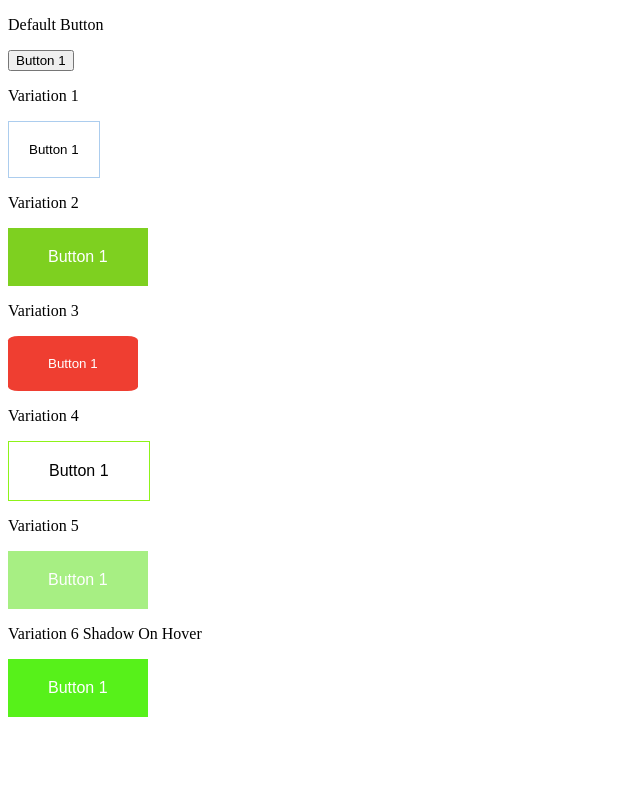
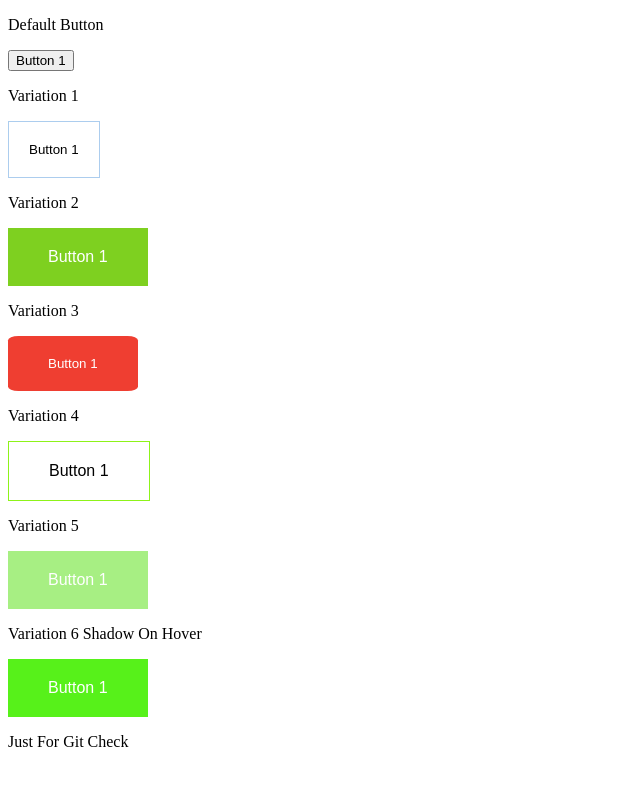
Before and after one commit to Ashutoshsarangi/Core, a plain HTML site: page HtmlMicroComponent/buttons/index.html in a window 1280 px wide. Shown: the whole page, without its empty margins (0-640 px from the left). Drawn offline with Linux system fonts and the light colour scheme.

Commit message:
Test this

```diff
--- a/HtmlMicroComponent/buttons/index.html
+++ b/HtmlMicroComponent/buttons/index.html
@@ -22,6 +22,7 @@
   <button class="variation5">Button 1</button>
   <p>Variation 6 Shadow On Hover</p>
   <button class="variation6">Button 1</button>
+  <p>Just For Git Check</p>
 
 </body>
 
```
